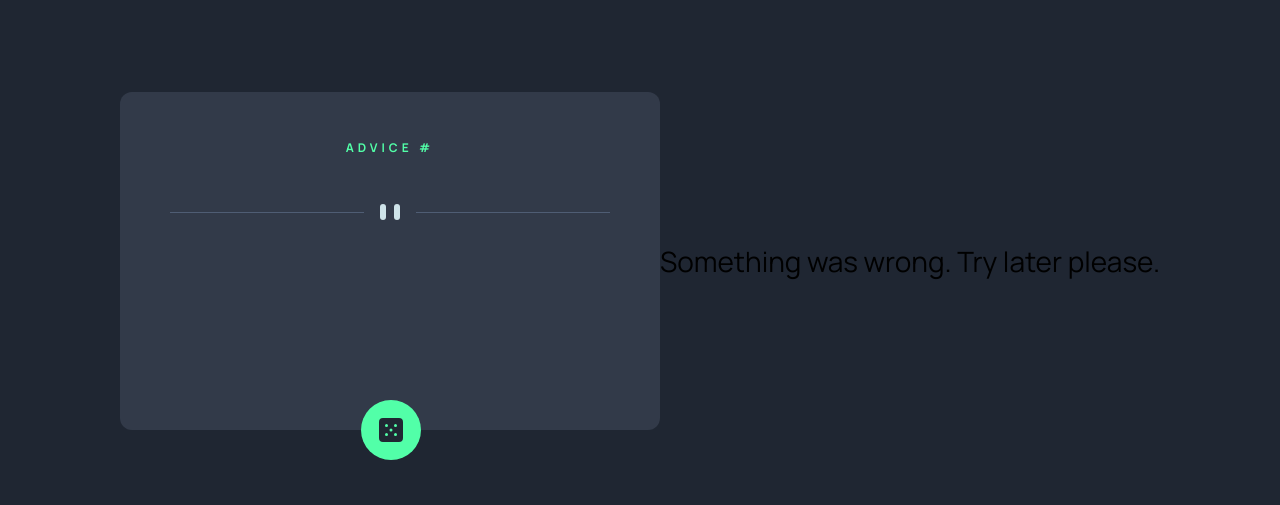
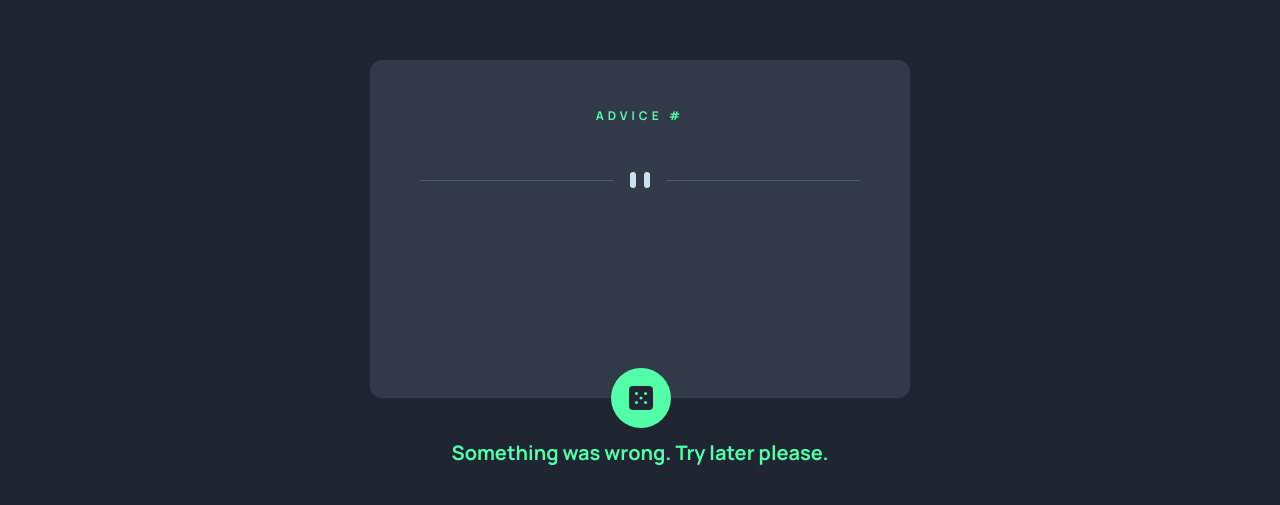
Before and after one commit to ArtemDerenok/advice-generator-app-main, a website built with webpack: page src/index.html in a window 1280 px wide. Shown: the part 139-644 px from the top of the page. Built offline with nearby package versions, Linux system fonts and the light colour scheme; no server answers; files whose address does not match are found by name.

Commit message:
feat: add styles for error message

```diff
--- a/src/scss/style.scss
+++ b/src/scss/style.scss
@@ -20,6 +20,8 @@ body {
   display: flex;
   justify-content: center;
   align-items: center;
+  flex-direction: column;
+  gap: 45px;
 }
 
 .advice {
@@ -87,6 +89,13 @@ body {
   }
 }
 
+.error {
+  color: $NEON_GREEN;
+  text-align: center;
+  font-weight: 700;
+  font-size: 20px;
+}
+
 @media (max-width: 560px) {
   .advice {
     &__container {
```
